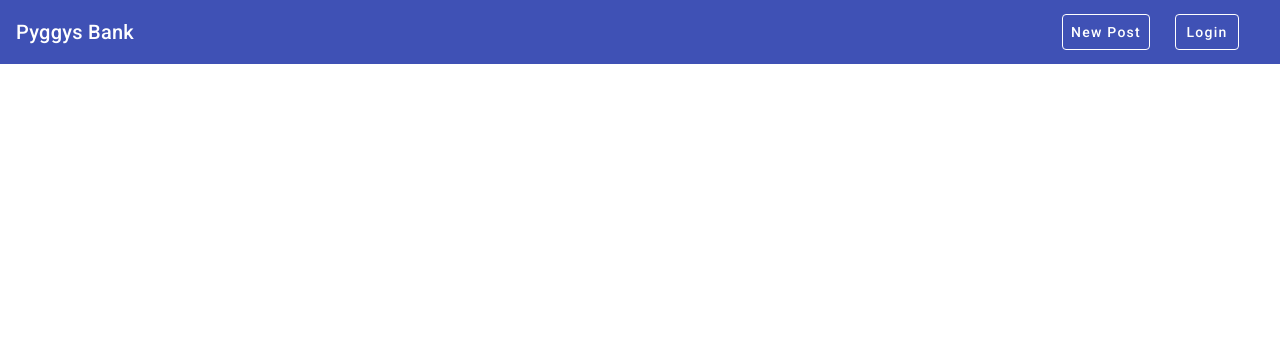
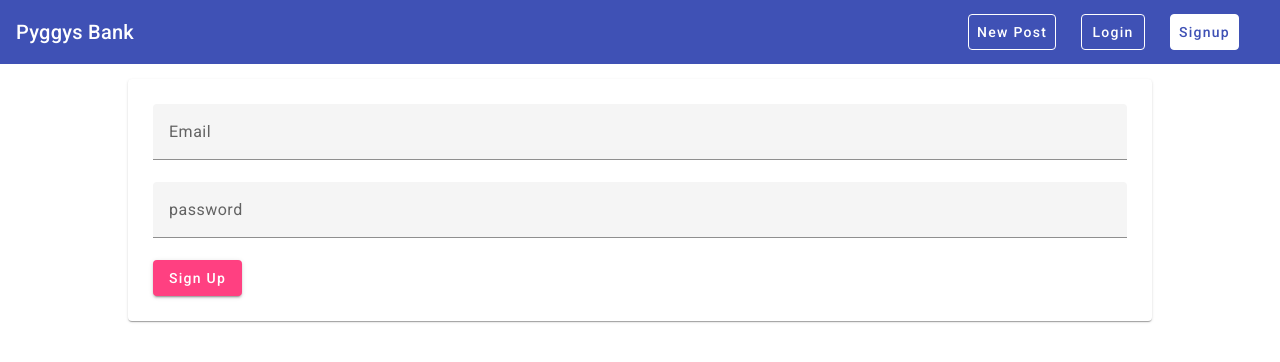
Before and after one commit to pyggyyy/app-pyggysbank, an Angular app: page /signup in a window 1280 px wide. Before the commit this address led to /. Shown: the top 362 px of the page. Built offline with nearby package versions, Linux system fonts and the light colour scheme.

Commit message:
Fill Signup Frontend

```diff
--- a/src/app/app-routing.module.ts
+++ b/src/app/app-routing.module.ts
@@ -3,12 +3,14 @@ import { RouterModule, Routes } from "@angular/router";
 import { TodoListComponent } from "./todo-list/todo-list.component";
 import { TodoCreateComponent } from "./todo-create/todo-create.component";
 import { LoginComponent } from "./auth/login/login.component";
+import { SignupComponent } from "./auth/signup/signup.component";
 
 const routes: Routes = [
     {path:'', component: TodoListComponent},
     {path:'create',component:TodoCreateComponent},
     {path:'edit/:todoId',component:TodoCreateComponent},
     {path:'login',component:LoginComponent},
+    {path:'signup',component:SignupComponent},
 ]
 @NgModule({
     imports: [RouterModule.forRoot(routes)],
--- a/src/app/auth/signup/signup.component.css
+++ b/src/app/auth/signup/signup.component.css
@@ -0,0 +1,10 @@
+mat-card{
+    padding: 25px;
+    margin-bottom: 35px;
+}
+mat-form-field{
+    display: block;
+}
+mat-spinner{
+    margin: auto;
+}
--- a/src/app/auth/signup/signup.component.html
+++ b/src/app/auth/signup/signup.component.html
@@ -1 +1,14 @@
-<p>signup works!</p>
+<mat-card>
+    <mat-spinner *ngIf="isLoading"></mat-spinner>
+    <form (submit)="onSignup(signupForm)" #signupForm="ngForm" *ngIf="!isLoading">
+        <mat-form-field>
+            <input matInput name="email" ngModel type="email" placeholder="Email" #emailInput="ngModel" required email>
+            <mat-error *ngIf="emailInput.invalid">Please Enter Valid Email</mat-error>
+        </mat-form-field>
+        <mat-form-field>
+            <input type="password" name="password" ngModel matInput placeholder="password" #passwordInput="ngModel" required>
+            <mat-error *ngIf="passwordInput.invalid">Please Enter Valid Password</mat-error>
+        </mat-form-field>
+        <button mat-raised-button color="accent" type="submit">Sign Up</button>
+    </form>
+</mat-card>
--- a/src/app/auth/signup/signup.component.ts
+++ b/src/app/auth/signup/signup.component.ts
@@ -1,4 +1,5 @@
 import { Component } from '@angular/core';
+import { NgForm } from '@angular/forms';
 
 @Component({
   selector: 'app-signup',
@@ -6,5 +7,9 @@ import { Component } from '@angular/core';
   styleUrls: ['./signup.component.css']
 })
 export class SignupComponent {
+  isLoading = false;
 
+  onSignup(form: NgForm) {
+    console.log(form.value);
+  }
 }
--- a/src/app/header/header.component.html
+++ b/src/app/header/header.component.html
@@ -10,5 +10,8 @@
         <li>
             <a mat-button routerLink="/login" routerLinkActive="active">Login</a>
         </li>
+        <li>
+            <a mat-button routerLink="/signup" routerLinkActive="active">Signup</a>
+        </li>
     </ul>
 </mat-toolbar>
```
